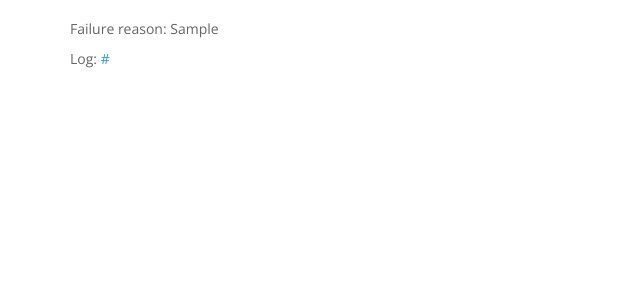
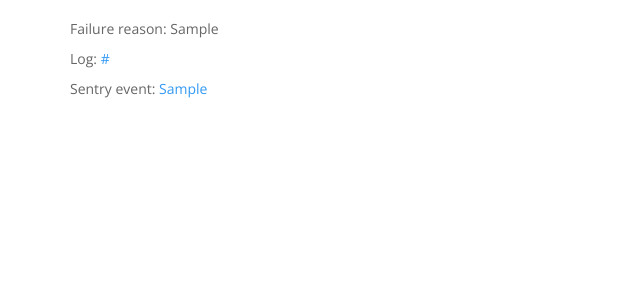
Before and after one commit to ceph/pulpito, a Python web app: template pulpito/templates/job.html in a window 1280 px wide. Shown: the part 294-594 px from the top of the page, without its empty margins (0-640 px from the left). Run offline with Jinja, Linux system fonts and the light colour scheme; the template is opened without the code that fills it: most values are stand-ins (such as "Sample title", 1, 10 or a date in 2020).

Commit message:
Add Sentry event to job pages

```diff
--- a/pulpito/templates/job.html
+++ b/pulpito/templates/job.html
@@ -48,6 +48,11 @@
                   {{ job['log_href'] }}
                 </a>
               </p>
+              <p>
+                Sentry event:
+                <a href="{{ job['sentry_event'] }}" target="_blank">
+                    {{ job['sentry_event'] }}
+                </a>
             </div><!-- /example -->
           </div>
         </div>
```
